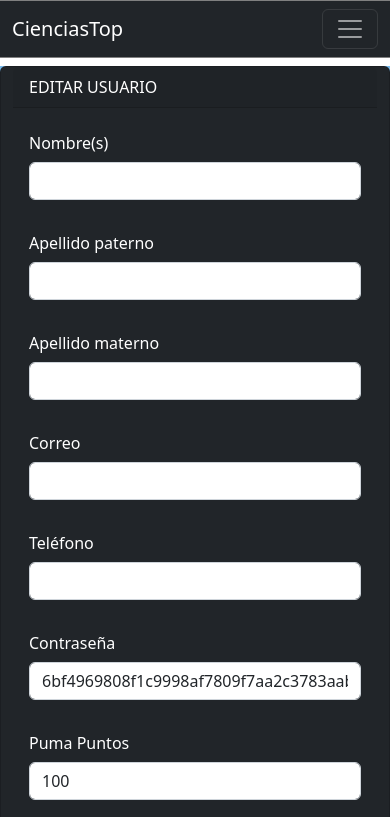
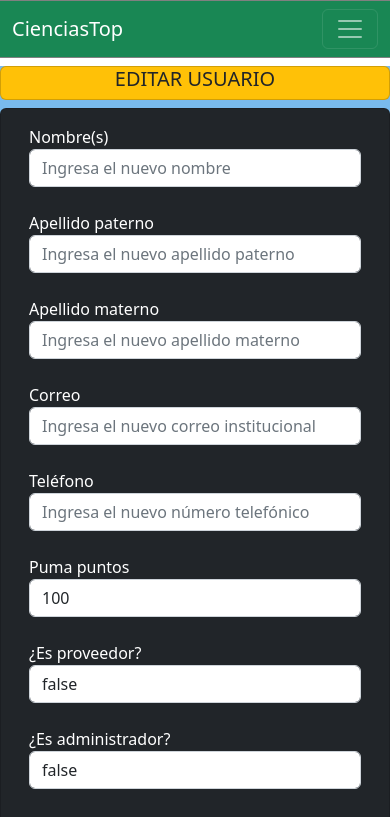
Before and after one commit to osrm17/CienciasTop, an Angular app in the folder angular/: page /usuarios/formeditar/1 in a window 390 px wide. Shown: the top 817 px of the page. Built offline with nearby package versions, Linux system fonts and the light colour scheme; no server answers.

Commit message:
cambios estéticos

```diff
--- a/angular/src/app/existencias/existencias.component.html
+++ b/angular/src/app/existencias/existencias.component.html
@@ -2,7 +2,7 @@
 <div class="container">
 
 <table class="table table-striped table-hover">
-  <thead class="table-dark">
+  <thead class="table-primary">
     <tr>
       <th scope="col">id</th>
       <th scope="col">codigo</th>
--- a/angular/src/app/header/header.component.html
+++ b/angular/src/app/header/header.component.html
@@ -1,4 +1,4 @@
-<nav class="navbar navbar-expand-lg navbar-dark bg-dark">
+<nav class="navbar navbar-expand-lg navbar-dark bg-success">
     <div class="container-fluid">
         <a class="navbar-brand" href="#">CienciasTop</a>
         <button class="navbar-toggler" type="button" data-bs-toggle="collapse" data-bs-target="#navbarNavAltMarkup"
--- a/angular/src/app/productos/form.component.html
+++ b/angular/src/app/productos/form.component.html
@@ -1,71 +1,76 @@
+<section style="background-color: #79BAEC">
     <br>
-<div class="container">
-<div class="card bg-dark text-white">
-    <div class="card-header">{{titulo}}</div>
+    <div class="card bg-warning text-center container my-2">
+        <h5 class="card-title">{{titulo}}</h5>
+    </div>
+
+    <div class="card bg-dark text-white container my-2">
         <div class="card-body">
+
             <form (ngSubmit)="create()">
-            <div class="form-group row">
-                <label for="" class="col-form-label col-sm-2">Codigo</label>
+
+                <div class="form-group">
+                    <label for="">Código</label>
                     <div class="col-sm-6">
-                    <input type="text" class="form-control" [(ngModel)]="producto.codigo" name="codigo">
+                        <input type="text" class="form-control" [(ngModel)]="producto.codigo" name   ="codigo" id="" aria-describedby="" placeholder="Ingresa el código del producto">
                     </div>
                 </div>
                 <br>
 
-            <div class="form-group row">
-                <label for="" class="col-form-label col-sm-2">numct proveedor </label>
+                <div class="form-group">
+                    <label for="">Número de trabajador</label>
                     <div class="col-sm-6">
-                    <input type="text" class="form-control" [(ngModel)]="producto.numct" name="numct">
+                        <input type="text" class="form-control" [(ngModel)]="producto.numct" name   ="numct" id="" aria-describedby="" placeholder="Ingresa tu número de trabajador">
                     </div>
                 </div>
                 <br>
 
-            <div class="form-group row">
-                <label for="" class="col-form-label col-sm-2">Nombre</label>
+                <div class="form-group">
+                    <label for="">Nombre</label>
                     <div class="col-sm-6">
-                    <input type="text" class="form-control" [(ngModel)]="producto.nombre" name="nombre">
+                        <input type="text" class="form-control" [(ngModel)]="producto.nombre" name   ="nombre" id="" aria-describedby="" placeholder="Ingresa el nombre del producto">
                     </div>
                 </div>
                 <br>
 
-            <div class="form-group row">
-                <label for="" class="col-form-label col-sm-2">Costo en puntos</label>
+                <div class="form-group">
+                    <label for="">Costo en puma puntos</label>
                     <div class="col-sm-6">
-                    <input type="number" class="form-control" [(ngModel)]="producto.costoPuntos" name="costoPuntos" max="500" min="1">
+                        <input type="number" class="form-control" [(ngModel)]="producto.costoPuntos" name="costoPuntos" max="500" min="1" id="" aria-describedby="" placeholder="Ingresa el costo del producto en puma puntos">
                     </div>
                 </div>
                 <br>
 
-            <div class="form-group row">
-                <label for="" class="col-form-label col-sm-2">Dias de renta</label>
+                <div class="form-group">
+                    <label for="">Días en renta</label>
                     <div class="col-sm-6">
-                    <input type="number" class="form-control" [(ngModel)]="producto.diasRenta" name="diasRenta" max="7" min="3">
+                        <input type="number" class="form-control" [(ngModel)]="producto.diasRenta" name="diasRenta" max="7" min="3" id="" aria-describedby="" placeholder="Ingresa la cantidad de días que puede ser rentado el producto">
                     </div>
                 </div>
                 <br>
 
-            <div class="form-group row">
-                <label for="" class="col-form-label col-sm-2">descripcion</label>
+                <div class="form-group">
+                    <label for="">Descripción</label>
                     <div class="col-sm-6">
-                    <input type="text" class="form-control" [(ngModel)]="producto.descripcion" name="descripcion">
+                        <input type="text" class="form-control" [(ngModel)]="producto.descripcion" name   ="descripcion" id="" aria-describedby="" placeholder="Ingresa una breve descripción del producto">
                     </div>
                 </div>
                 <br>
 
-            <div class="form-group row">
-                <label for="" class="col-form-label col-sm-2">existencias</label>
+                <div class="form-group">
+                    <label for="">Número de existencias</label>
                     <div class="col-sm-6">
-                    <input type="number" class="form-control" [(ngModel)]="producto.existencias" name="descripcion">
+                        <input type="number" class="form-control" [(ngModel)]="producto.existencias" name   ="existencias" id="" aria-describedby="" placeholder="Ingresa la cantidad de existencias del producto">
                     </div>
                 </div>
                 <br>
 
                 <div class="form-group row">
                     <div class="col-sm-6">
-                    <button class="btn btn-primary" role="button">Agregar</button>
+                        <button class="btn btn-info" role="button">Agregar</button>
                     </div>
                 </div>
             </form>
         </div>
     </div>
-</div>
+</section>
--- a/angular/src/app/productos/productos.component.html
+++ b/angular/src/app/productos/productos.component.html
@@ -9,7 +9,7 @@
     <br>
 <div class="container-fluid">
   <table class="table table-striped table-hover">
-    <thead class="table-dark">
+    <thead class="table-primary">
       <tr>
         <th scope="col">codigo</th>
         <th scope="col">numct</th>
--- a/angular/src/app/usuarios/form.component.html
+++ b/angular/src/app/usuarios/form.component.html
@@ -1,95 +1,97 @@
 <section style="background-color: #79BAEC">
+    <br>
+    <div class="card bg-warning text-center container my-2">
+        <h5 class="card-title">{{titulo}}</h5>
+    </div>
+
     <div class="card bg-dark text-white container my-2">
-        <div class="card-header ">{{titulo}}</div>
-
         <div class="card-body">
 
             <form (ngSubmit)="create()">
-                <div class="form-group row">
-                    <label for="" class="col-form-label col-sm-2">Número de C/T</label>
+
+                <div class="form-group">
+                    <label for="">Número de C/T</label>
                     <div class="col-sm-6">
-                        <input type="text" class="form-control" [(ngModel)]="usuario.numct" name="numct">
+                        <input type="text" class="form-control" [(ngModel)]="usuario.numct" name   ="numct" id="" aria-describedby="" placeholder="Ingresa el número de cuenta o trabajador">
                     </div>
                 </div>
                 <br>
 
-
-                <div class="form-group row">
-                    <label for="" class="col-form-label col-sm-2">Nombre(s)</label>
+                <div class="form-group">
+                    <label for="">Nombre(s)</label>
                     <div class="col-sm-6">
-                        <input type="text" class="form-control" [(ngModel)]="usuario.nombre" name="nombre">
+                        <input type="text" class="form-control" [(ngModel)]="usuario.nombre" name   ="nombre" id="" aria-describedby="" placeholder="Ingresa el nombre(s)">
                     </div>
                 </div>
                 <br>
 
-                <div class="form-group row">
-                    <label for="" class="col-form-label col-sm-2">Apellido paterno</label>
+                <div class="form-group">
+                    <label for="">Apellido paterno</label>
                     <div class="col-sm-6">
-                        <input type="text" class="form-control" [(ngModel)]="usuario.paterno" name="paterno">
+                        <input type="text" class="form-control" [(ngModel)]="usuario.paterno" name   ="paterno" id="" aria-describedby="" placeholder="Ingresa el apellido paterno">
                     </div>
                 </div>
                 <br>
 
-                <div class="form-group row">
-                    <label for="" class="col-form-label col-sm-2">Apellido materno</label>
+                <div class="form-group">
+                    <label for="">Apellido materno</label>
                     <div class="col-sm-6">
-                        <input type="text" class="form-control" [(ngModel)]="usuario.materno"   name="materno">
+                        <input type="text" class="form-control" [(ngModel)]="usuario.materno" name   ="materno" id="" aria-describedby="" placeholder="Ingresa el apellido materno">
                     </div>
                 </div>
                 <br>
 
-
-                <div class="form-group row">
-                    <label for="" class="col-form-label col-sm-2">Correo</label>
+                <div class="form-group">
+                    <label for="">Correo</label>
                     <div class="col-sm-6">
-                        <input type="text" class="form-control" [(ngModel)]="usuario.correo" name   ="correo">
+                        <input type="text" class="form-control" [(ngModel)]="usuario.correo" name   ="correo" id="" aria-describedby="" placeholder="Ingresa correo institucional">
                     </div>
                 </div>
                 <br>
 
-                <div class="form-group row">
-                    <label for="" class="col-form-label col-sm-2">Teléfono</label>
+                <div class="form-group">
+                    <label for="">Teléfono</label>
                     <div class="col-sm-6">
-                        <input type="text" class="form-control" [(ngModel)]="usuario.celular"   name="celular">
+                        <input type="text" class="form-control" [(ngModel)]="usuario.celular" name   ="celular" id="" aria-describedby="" placeholder="Ingresa un número telefónico">
                     </div>
                 </div>
                 <br>
 
-                <div class="form-group row">
-                    <label for="" class="col-form-label col-sm-2">Contraseña</label>
+                <div class="form-group">
+                    <label for="">Contraseña</label>
                     <div class="col-sm-6">
-                        <input type="text" class="form-control" [(ngModel)]="usuario.contrasenia"    name="contrasenia">
+                        <input type="text" class="form-control" [(ngModel)]="usuario.contrasenia" name   ="contrasenia" id="" aria-describedby="" placeholder="Ingresa una contraseña">
                     </div>
                 </div>
                 <br>
 
-                <div class="form-group row">
-                    <label for="" class="col-form-label col-sm-2">Puma Puntos</label>
+                <div class="form-group">
+                    <label for="">Puma puntos</label>
                     <div class="col-sm-6">
-                        <input type="text" class="form-control" [(ngModel)]="usuario.pumaPuntos"    name="pumaPuntos">
+                        <input type="number" class="form-control" [(ngModel)]="usuario.pumaPuntos" name   ="pumaPuntos" max="500" min="0" id="" aria-describedby="" placeholder="Ingresa la cantidad de puma puntos">
                     </div>
                 </div>
                 <br>
 
-                <div class="form-group row">
-                    <label for="" class="col-form-label col-sm-2">¿Es proveedor?</label>
+                <div class="form-group">
+                    <label for="">¿Es proveedor?</label>
                     <div class="col-sm-6">
-                        <input type="boolean" class="form-control" [(ngModel)]="    usuario.esProveedor" name="esProveedor">
+                        <input type="text" class="form-control" [(ngModel)]="usuario.esProveedor" name   ="esProveedor" id="" aria-describedby="" placeholder="Ingresa true o false">
                     </div>
                 </div>
                 <br>
 
-                <div class="form-group row">
-                    <label for="" class="col-form-label col-sm-2">¿Es administrador?</label>
+                <div class="form-group">
+                    <label for="">¿Es administrador?</label>
                     <div class="col-sm-6">
-                        <input type="boolean" class="form-control" [(ngModel)]="    usuario.esAdministrador" name="esAdministrador">
+                        <input type="text" class="form-control" [(ngModel)]="usuario.esAdministrador" name   ="esAdministrador" id="" aria-describedby="" placeholder="Ingresa true o false">
                     </div>
                 </div>
                 <br>
 
                 <div class="form-group row">
                     <div class="col-sm-6">
-                        <button class="btn btn-warning" role="button">Agregar</button>
+                        <button class="btn btn-info" role="button">Agregar</button>
                     </div>
                 </div>
             </form>
--- a/angular/src/app/usuarios/formeditar.component.html
+++ b/angular/src/app/usuarios/formeditar.component.html
@@ -1,98 +1,90 @@
 <section style="background-color: #79BAEC">
+    <div class="card bg-warning text-center container my-2">
+        <h5 class="card-title">{{titulo}}</h5>
+    </div>
+
     <div class="card bg-dark text-white container my-2">
-        <div class="card-header">{{titulo}}</div>
-
         <div class="card-body">
 
             <form (ngSubmit)="update()">
 
-                <div class="form-group row">
-                    <label for="" class="col-form-label col-sm-2">Nombre(s)</label>
+                <div class="form-group">
+                    <label for="">Nombre(s)</label>
                     <div class="col-sm-6">
-                        <input type="text" class="form-control" [(ngModel)]="usuario.nombre" name="nombre">
+                        <input type="text" class="form-control" [(ngModel)]="usuario.nombre" name   ="nombre" id="" aria-describedby="" placeholder="Ingresa el nuevo nombre">
                     </div>
                 </div>
                 <br>
 
-                <div class="form-group row">
-                    <label for="" class="col-form-label col-sm-2">Apellido paterno</label>
+                <div class="form-group">
+                    <label for="">Apellido paterno</label>
                     <div class="col-sm-6">
-                        <input type="text" class="form-control" [(ngModel)]="usuario.paterno"   name="paterno">
+                        <input type="text" class="form-control" [(ngModel)]="usuario.paterno" name   ="paterno" id="" aria-describedby="" placeholder="Ingresa el nuevo apellido paterno">
                     </div>
                 </div>
                 <br>
 
-                <div class="form-group row">
-                    <label for="" class="col-form-label col-sm-2">Apellido materno</label>
+                <div class="form-group">
+                    <label for="">Apellido materno</label>
                     <div class="col-sm-6">
-                        <input type="text" class="form-control" [(ngModel)]="usuario.materno"   name="materno">
+                        <input type="text" class="form-control" [(ngModel)]="usuario.materno" name   ="materno" id="" aria-describedby="" placeholder="Ingresa el nuevo apellido materno">
                     </div>
                 </div>
                 <br>
 
-
-                <div class="form-group row">
-                    <label for="" class="col-form-label col-sm-2">Correo</label>
+                <div class="form-group">
+                    <label for="">Correo</label>
                     <div class="col-sm-6">
-                        <input type="text" class="form-control" [(ngModel)]="usuario.correo"    name="correo">
+                        <input type="text" class="form-control" [(ngModel)]="usuario.correo" name   ="correo" id="" aria-describedby="" placeholder="Ingresa el nuevo correo institucional">
                     </div>
                 </div>
                 <br>
 
-                <div class="form-group row">
-                    <label for="" class="col-form-label col-sm-2">Teléfono</label>
+                <div class="form-group">
+                    <label for="">Teléfono</label>
                     <div class="col-sm-6">
-                        <input type="text" class="form-control" [(ngModel)]="usuario.celular"   name="celular">
+                        <input type="text" class="form-control" [(ngModel)]="usuario.celular" name   ="celular" id="" aria-describedby="" placeholder="Ingresa el nuevo número telefónico">
                     </div>
                 </div>
                 <br>
 
-                <div class="form-group row">
-                    <label for="" class="col-form-label col-sm-2">Contraseña</label>
+                <div class="form-group">
+                    <label for="">Puma puntos</label>
                     <div class="col-sm-6">
-                        <input type="text" class="form-control" [(ngModel)]="   usuario.contrasenia" name="contrasenia">
+                        <input type="number" class="form-control" [(ngModel)]="usuario.pumaPuntos" name   ="pumaPuntos" max="500" min="0" id="" aria-describedby="" placeholder="Ingresa la nueva cantidad de puma puntos">
                     </div>
                 </div>
                 <br>
 
-                <div class="form-group row">
-                    <label for="" class="col-form-label col-sm-2">Puma Puntos</label>
+                <div class="form-group">
+                    <label for="">¿Es proveedor?</label>
                     <div class="col-sm-6">
-                        <input type="text" class="form-control" [(ngModel)]="usuario.pumaPuntos " name="pumaPuntos">
+                        <input type="text" class="form-control" [(ngModel)]="usuario.esProveedor" name   ="esProveedor" id="" aria-describedby="" placeholder="Ingresa true o false">
                     </div>
                 </div>
                 <br>
 
-                <div class="form-group row">
-                    <label for="" class="col-form-label col-sm-2">¿Es proveedor?</label>
+                <div class="form-group">
+                    <label for="">¿Es administrador?</label>
                     <div class="col-sm-6">
-                        <input type="boolean" class="form-control" [(ngModel)]="    usuario.esProveedor" name="esProveedor">
+                        <input type="text" class="form-control" [(ngModel)]="usuario.esAdministrador" name   ="esAdministrador" id="" aria-describedby="" placeholder="Ingresa true o false">
                     </div>
                 </div>
                 <br>
 
-                <div class="form-group row">
-                    <label for="" class="col-form-label col-sm-2">¿Es administrador?</label>
+                <div class="form-group">
+                    <label for="">¿Está activo?</label>
                     <div class="col-sm-6">
-                        <input type="boolean" class="form-control" [(ngModel)]="   usuario.esAdministrador" name="esAdministrador">
-                    </div>
-                </div>
-                <br>
-
-                <div class="form-group row">
-                    <label for="" class="col-form-label col-sm-2">¿Está activo?</label>
-                    <div class="col-sm-6">
-                        <input type="boolean" class="form-control" [(ngModel)]="usuario.estaActivo" name=   "estaActivo">
+                        <input type="text" class="form-control" [(ngModel)]="usuario.estaActivo" name   ="estaActivo" id="" aria-describedby="" placeholder="Ingresa true o false">
                     </div>
                 </div>
                 <br>
 
                 <div class="form-group row">
                     <div class="col-sm-6">
-                        <button class="btn btn-warning" role="button">Actualizar</button>
+                        <button class="btn btn-info" role="button">Actualizar</button>
                     </div>
                 </div>
-
             </form>
         </div>
     </div>
```
Lines whose indentation alone changed are shown as unchanged.
